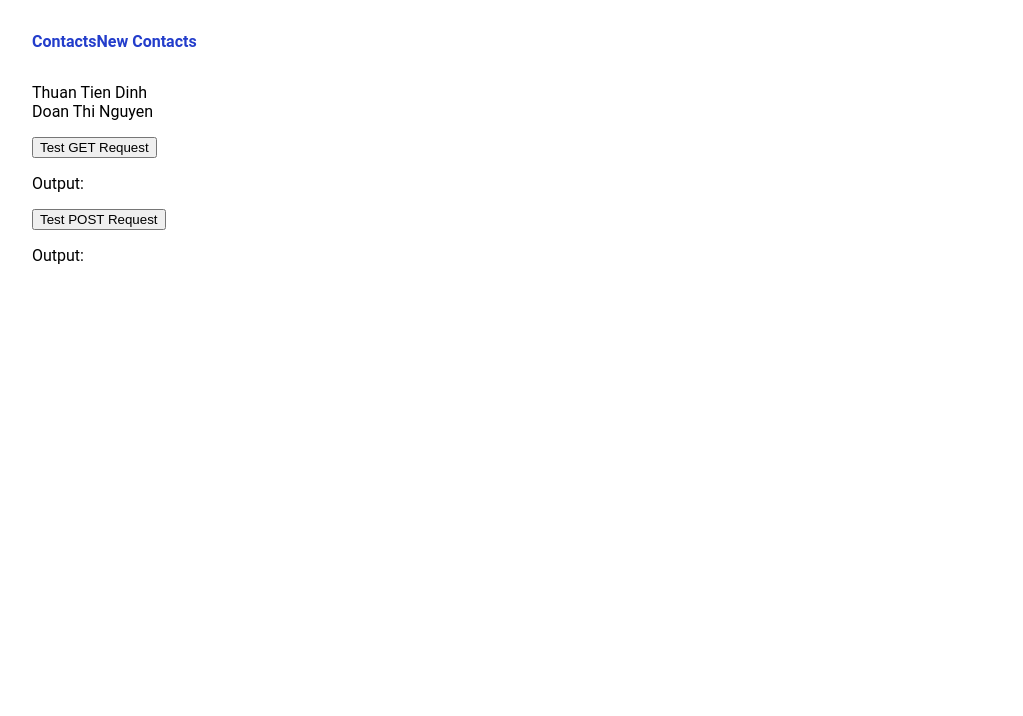
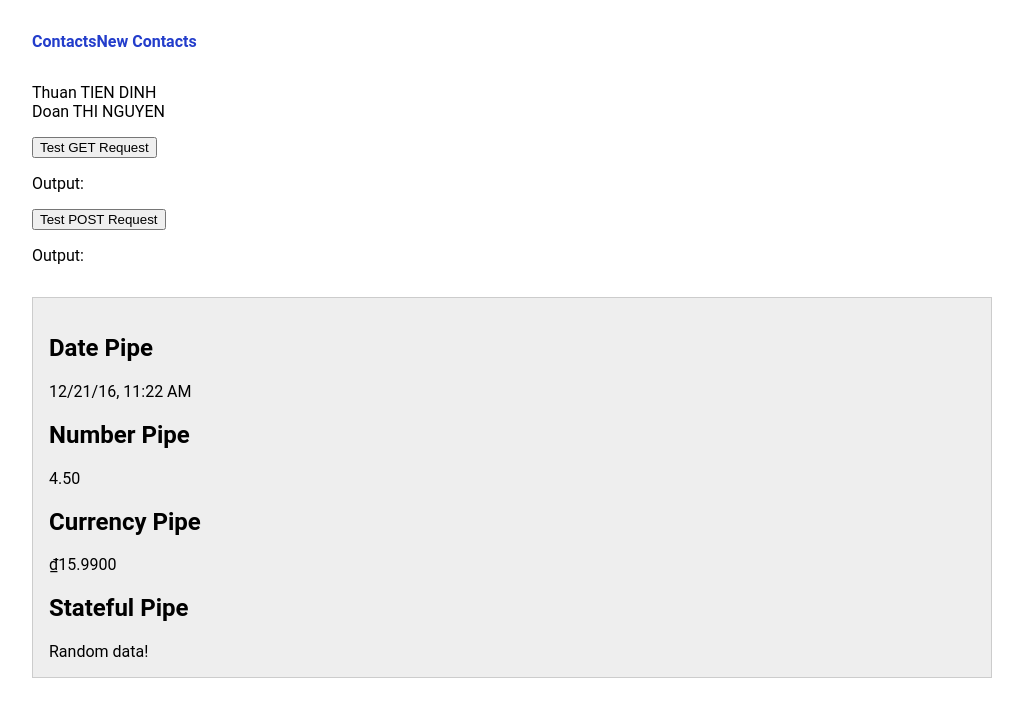
Before and after one commit to dinhtienthuan/angular-2-introduction, an Angular app: page /contacts in a window 1280 px wide. Shown: the top 716 px of the page, without its empty margins (128-1151 px from the left). Built offline with nearby package versions, Linux system fonts and the light colour scheme.

Commit message:
Implemented: Pipes

```diff
--- a/src/app/app.component.ts
+++ b/src/app/app.component.ts
@@ -12,10 +12,32 @@ import { Component } from '@angular/core';
     <div class="main">
       <router-outlet></router-outlet>
       <app-http-test></app-http-test>
+      <div class="pipes">
+        <h2>Date Pipe</h2>
+        <div>
+          {{date | date:'short'}}
+        </div>
+        <h2>Number Pipe</h2>
+        <div>
+          {{ 4.5 | number:'1.2-2'}}
+        </div>
+        <h2>Currency Pipe</h2>
+        <div>
+          {{ 15.99 | currency:'VND':true:'1.4-4' }}
+        </div>
+        <h2>Stateful Pipe</h2>
+        <div>
+          {{ randomData | async }}
+        </div>
+      </div>
     </div>
   `
 })
 export class AppComponent {
+  date = new Date();
+  randomData = new Promise((resolve, reject) => {
+    setTimeout(() => resolve('Random data!'), 1000);
+  });
   public selectedContact = {};
 
   onSelect(contact) {
--- a/src/app/contact/contact-list.component.ts
+++ b/src/app/contact/contact-list.component.ts
@@ -10,7 +10,7 @@ import { Contact } from './contact';
         *ngFor="let contact of contacts"
         (click)="onSelect(contact)"
         [class.clicked]="selectedContact === contact">
-        {{contact.firstName}} {{contact.lastName}}
+        {{contact.firstName}} {{contact.lastName | uppercase}}
       </li>
     </ul>
     <app-contact *ngIf="selectedContact !== null" [contact]="selectedContact"></app-contact>
--- a/src/styles.css
+++ b/src/styles.css
@@ -22,3 +22,10 @@ header nav a:hover,
 header nav a:active {
   color: #41abf2;
 }
+
+.pipes {
+  margin: 32px 0;
+  padding: 16px;
+  background-color: #eeeeee;
+  border: 1px solid #cccccc;
+}
```
